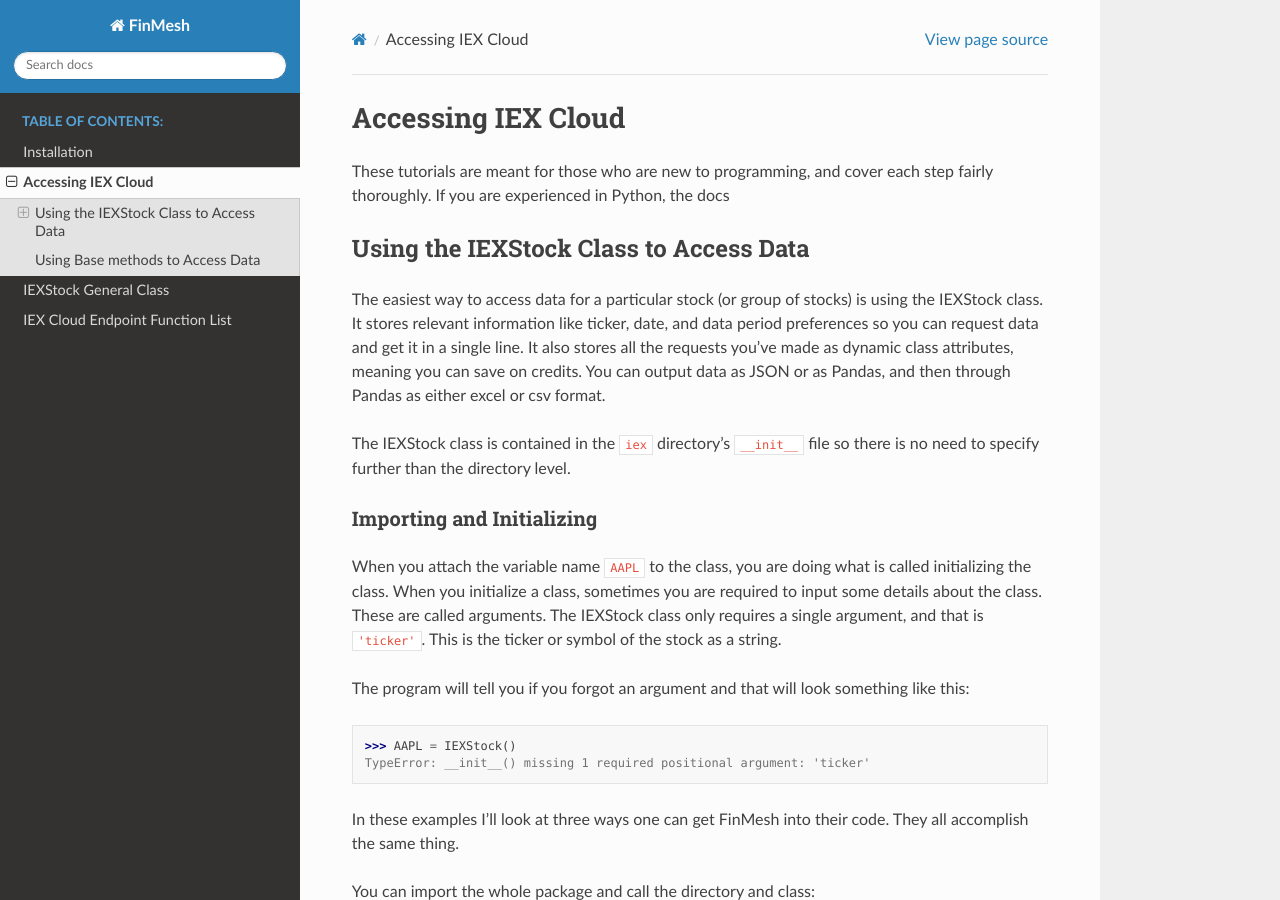
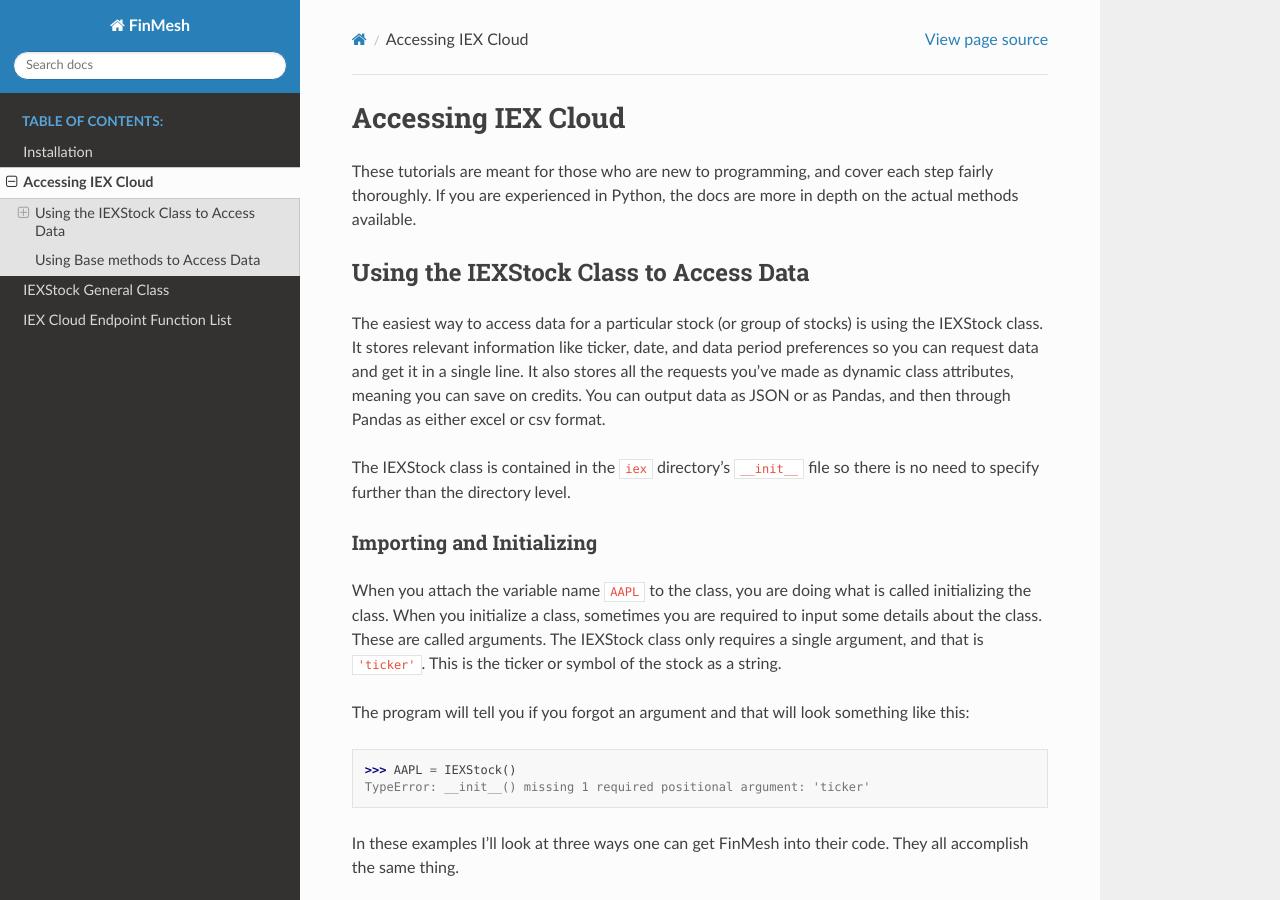
Before and after one commit to MichaelPHartmann/FinMesh, a Sphinx documentation site: the page built from docs/source/iextutorial.rst, in a window 1280 px wide and 900 px high. Built offline with Sphinx 7.4.7 and the Read the Docs theme 2.0.0, drawn with Linux system fonts in a browser that asks for light colours.

```diff
--- a/docs/source/iextutorial.rst
+++ b/docs/source/iextutorial.rst
@@ -2,7 +2,7 @@ Accessing IEX Cloud
 ###################
 
 These tutorials are meant for those who are new to programming, and cover each step fairly thoroughly.
-If you are experienced in Python, the docs
+If you are experienced in Python, the docs are more in depth on the actual methods available.
 
 Using the IEXStock Class to Access Data
 =======================================
```
Also changed, not shown: 5 other files.
